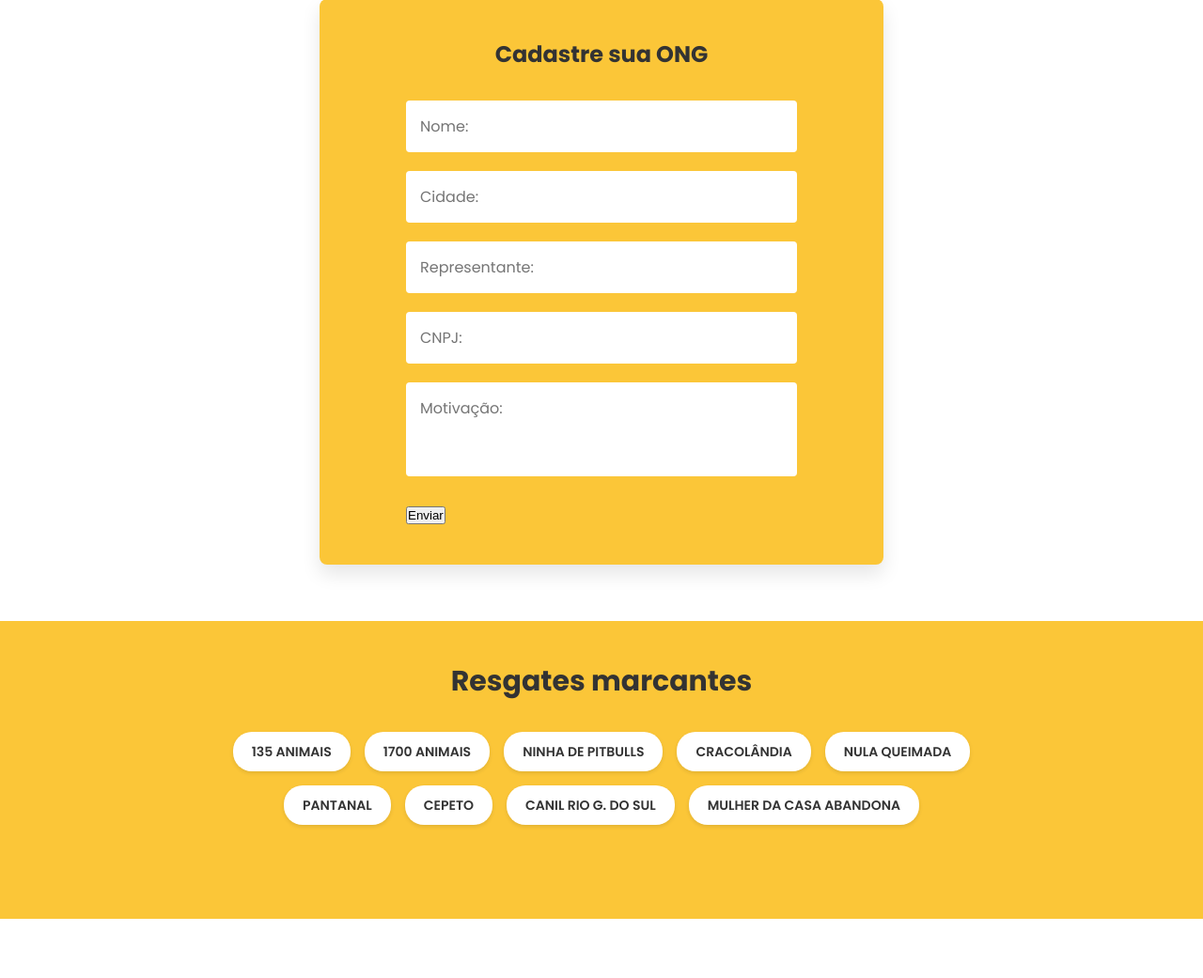
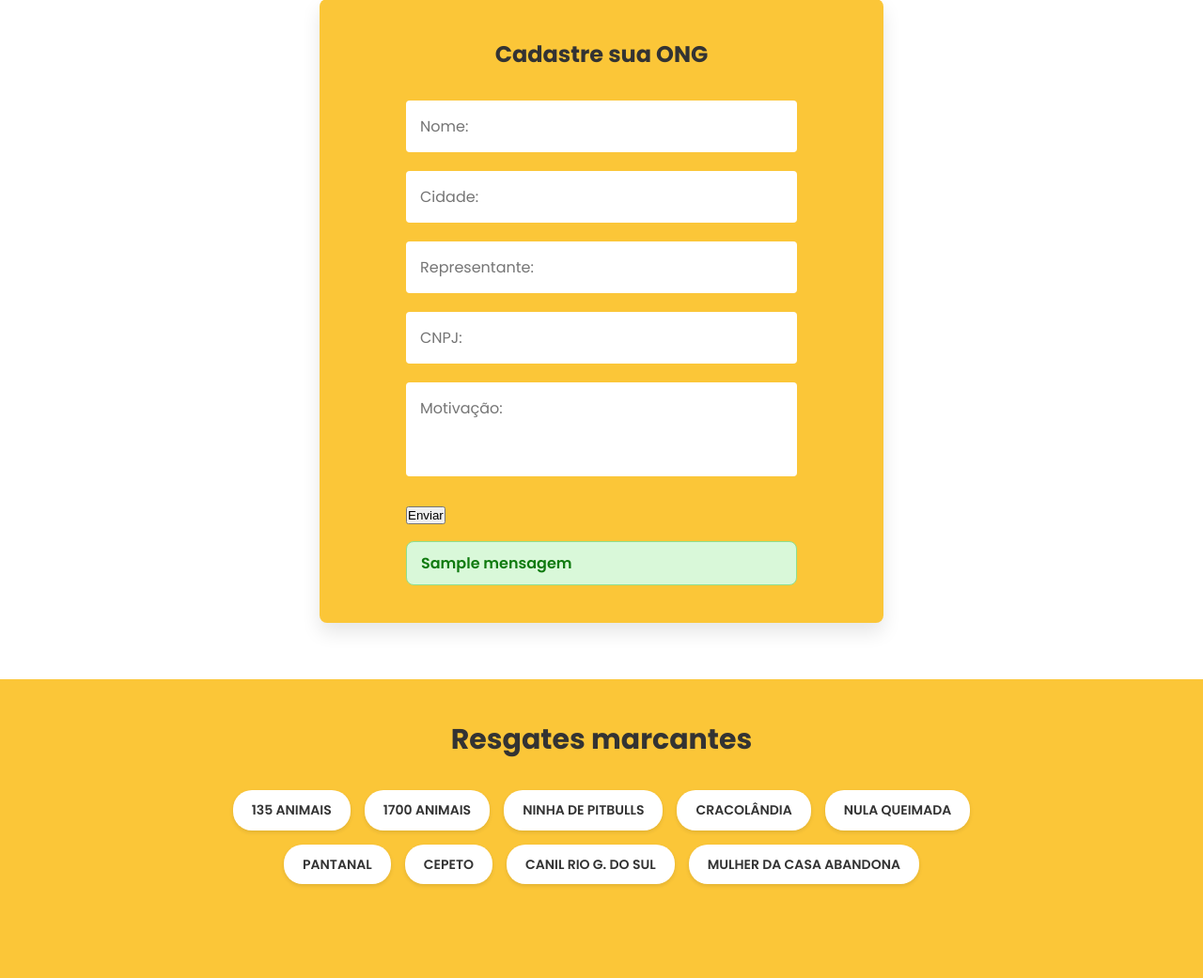
Before and after one commit to estgabgiugus/Instituto_caramelo, a Django app: template front/templates/index.html in a window 1280 px wide. Shown: the part 171-1212 px from the top of the page at 94% size. Before the commit the page ends 1149 px from the top, so only its background shows below. Run offline with Django 5.2, Linux system fonts and the light colour scheme; the template is opened without the code that fills it: most values are stand-ins (such as "Sample title", 1, 10 or a date in 2020).

Commit message:
ajuste msg de envio

```diff
--- a/front/static/style.css
+++ b/front/static/style.css
@@ -168,3 +168,20 @@ textarea {
 .botao-resgate:hover {
     background-color: #f0f0f0;
 }
+
+.msg-sucesso {
+    color: green;
+    margin-top: 10px;
+    font-weight: 600;
+    font-size: 16px;
+}
+
+.msg-sucesso {
+    color: #0f7a0f;
+    background: #d9f8d9;
+    padding: 10px 15px;
+    border-radius: 8px;
+    margin-top: 15px;
+    font-weight: 600;
+    border: 1px solid #8edf8e;
+}
--- a/front/templates/index.html
+++ b/front/templates/index.html
@@ -40,6 +40,9 @@
                     <textarea name="motivacao" placeholder="Motivação:"></textarea>
 
                     <button type="submit" class="enviar">Enviar</button>
+                   {% if mensagem %}
+                        <p class="msg-sucesso">{{ mensagem }}</p>
+                    {% endif %}
                 </form>
             </div>
         </section>
--- a/front/urls.py
+++ b/front/urls.py
@@ -4,5 +4,4 @@ from . import views
 urlpatterns = [
     path('', views.index, name='index'),
     path('registrar_ong/', views.registrar_ong, name='registrar_ong'),
-    path('sucesso/', views.cadastro_sucesso, name='cadastro_sucesso'),
 ]
```
Also changed, not shown: front/views.py (+7 -9 lines), db.sqlite3.
